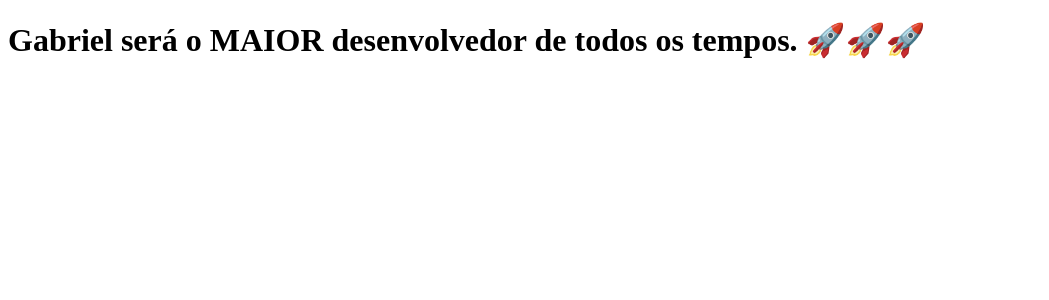
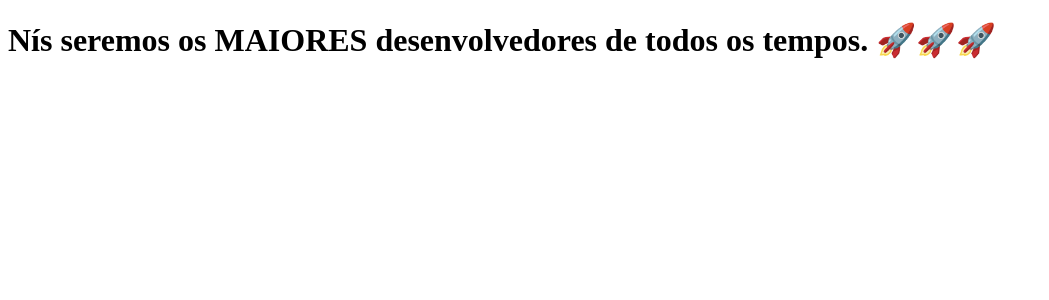
Before and after one commit to taylorfmartins/clone-tabnews, a Next.js app: page / in a window 1280 px wide. Shown: the top 300 px of the page, without its empty margins (0-1049 px from the left). Built offline with nearby package versions, Linux system fonts and the light colour scheme.

Commit message:
modificando mensagem e apagando pagina de teste

```diff
--- a/pages/index.js
+++ b/pages/index.js
@@ -1,5 +1,7 @@
 function Home() {
-  return <h1>Gabriel será o MAIOR desenvolvedor de todos os tempos. 🚀🚀🚀</h1>;
+  return (
+    <h1>Nís seremos os MAIORES desenvolvedores de todos os tempos. 🚀🚀🚀</h1>
+  );
 }
 
 export default Home;
```
